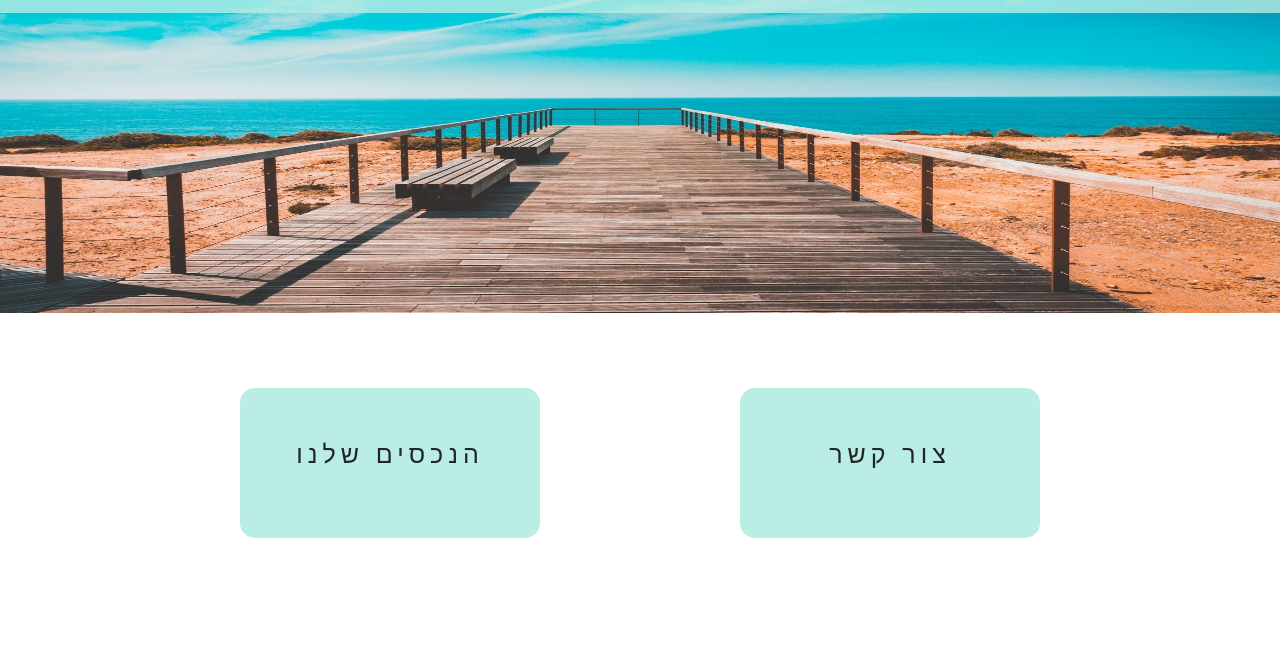
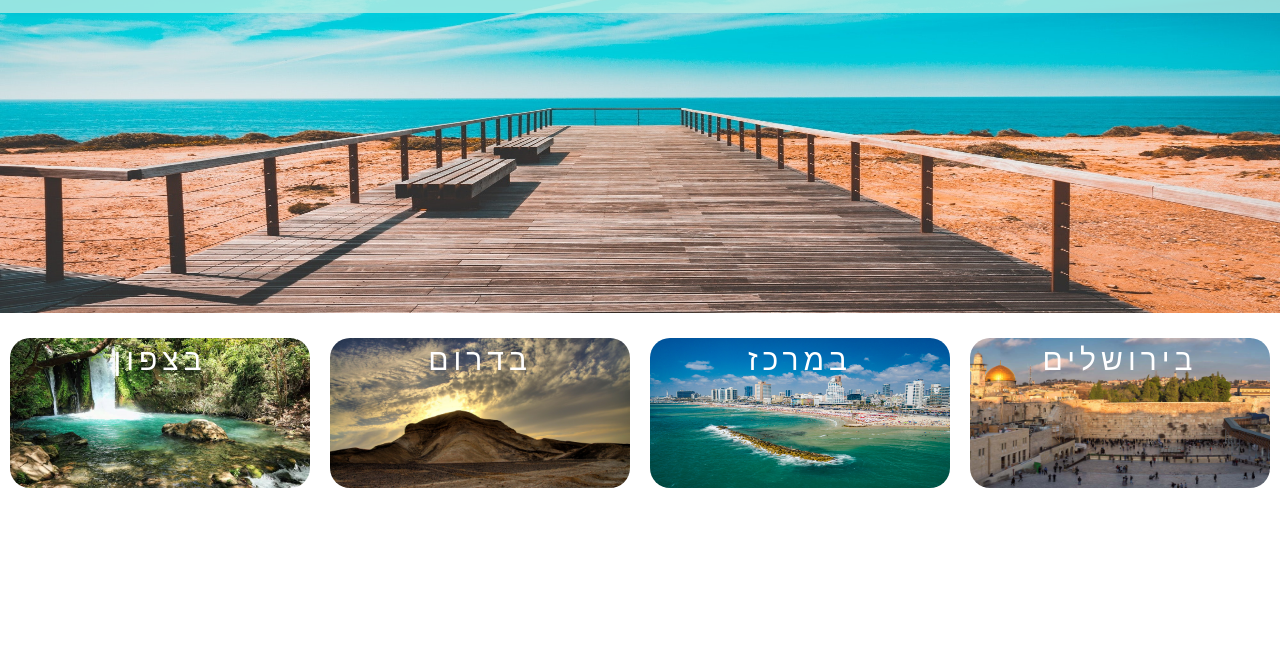
Before and after one commit to eliedraiwork/booker, a plain HTML site: page index.html in a window 1280 px wide. Shown: the part 87-753 px from the top of the page. Drawn offline with nearby package versions, Linux system fonts and the light colour scheme.

Commit message:
Add skeleton and pages

```diff
--- a/css/styles.css
+++ b/css/styles.css
@@ -49,7 +49,9 @@ a:hover{
 }
 
 .menu div{
-  height: 5vh;
+  height: 100%;
+  border-radius: 5px;
+
   display: flex;
   align-items: center;
   justify-content: center;
@@ -57,7 +59,6 @@ a:hover{
 
 .menu div:hover{
   background-color: #85EBD9;
-  border-radius: 1vh;
 }
 
 .menu a{
@@ -127,7 +128,7 @@ a:hover{
 
 .home{
   width:100%;
-  padding: 75px;
+  margin-top: 50px;
 
   display: flex;
   flex-wrap: wrap;
@@ -139,6 +140,7 @@ a:hover{
 .home > div{
   height: 150px;
   min-width: 300px;
+  margin: 10px;
 
   background-color: #BAEDE4;
   border-radius: 15px;
@@ -146,6 +148,7 @@ a:hover{
   display: flex;
   justify-content: center;
   align-items: center;
+
 }
 
 .home >div:hover{
@@ -156,15 +159,55 @@ a:hover{
 .home p{
   font-size: 25px;
   letter-spacing: 5px;
+
 }
 
 .home-properties{
-  margin-right: 100px;
 }
 
 .home-contact{
-  margin-left: 100px;
 }
+
+
+.regions{
+  width: 100%;
+  height: 200px;
+
+  display: grid;
+  grid-template-columns: 1fr 1fr 1fr 1fr;
+  align-content: center;
+  justify-content: space-around;
+  justify-items: space-around;
+}
+
+.region{
+  width: 300px;
+  height: 150px;
+  justify-self: center;
+
+  display: flex;
+  justify-content: center;
+  align-content: center;
+  text-align: center;
+}
+
+.region img{
+  max-width: 100%;
+  min-width: 100%;
+  max-height: 100%;
+  min-height: 100%;
+
+  border-radius: 20px;
+}
+
+.region p{
+  position: fixed;
+
+  color: white;
+  font-size: 30px;
+  letter-spacing: 5px;
+}
+
 
 /* Styling properties section */
 .properties{
--- a/index.html
+++ b/index.html
@@ -4,7 +4,7 @@
     <meta charset="utf-8">
     <meta name="viewport" content="width=device-width, initial-scale=1">
     <meta http-equiv="x-ua-compatible" content="ie=edge">
-    <title></title>
+    <title>Booker - Home</title>
     <!-- Use Bootstrap -->
     <link rel="stylesheet" href="https://maxcdn.bootstrapcdn.com/bootstrap/4.0.0-alpha.2/css/bootstrap.min.css" integrity="sha384-y3tfxAZXuh4HwSYylfB+J125MxIs6mR5FOHamPBG064zB+AFeWH94NdvaCBm8qnd" crossorigin="anonymous">
 
@@ -23,8 +23,8 @@
       </div>
       <div class="menu">
         <div><a href=".">דף בית</a></div>
-        <div><a href="#">דיור</a></div>
-        <div><a href="#">צור קשר</a></div>
+        <div><a href="properties.html">דיור</a></div>
+        <div><a href="contact.html">צור קשר</a></div>
         <div><a href="#">אודות</a></div>
 
 
@@ -43,7 +43,7 @@
       <img class="img-home" src="media/images/home.jpg" alt="">
     </div>
 
-
+<!--
     <div class="home">
       <div class="home-properties">
         <p>הנכסים שלנו</p>
@@ -52,8 +52,28 @@
         <p>צור קשר</p>
       </div>
     </div>
+-->
 
+    <div class="regions">
+      <div class="region north">
+        <img src="media/images/north.jpg" alt="">
+        <p>בצפון</p>
+      </div>
+      <div class="region south">
+        <img src="media/images/south.jpg" alt="">
+        <p>בדרום</p>
+      </div>
+      <div class="region center">
+        <img src="media/images/center.jpg" alt="">
+        <p>במרכז</p>
+      </div>
+      <div class="region jerusalem">
+        <img src="media/images/jerusalem.jpg" alt="">
+        <p>בירושלים</p>
+      </div>
+    </div>
 
+    <!--
     <div class="properties">
 
       <div class="card">
@@ -110,7 +130,7 @@
 
 
     </div>
-
+-->
 
     <script src="https://code.jquery.com/jquery-3.3.1.slim.min.js"></script>
     <script src="https://cdnjs.cloudflare.com/ajax/libs/popper.js/1.14.3/umd/popper.min.js"></script>
```
Also changed, not shown: contact.html (added, +44 -0 lines), properties.html (added, +44 -0 lines), media/images/center.jpg (added), media/images/jerusalem.jpg (added), media/images/north.jpg (added), media/images/south.jpg (added).
